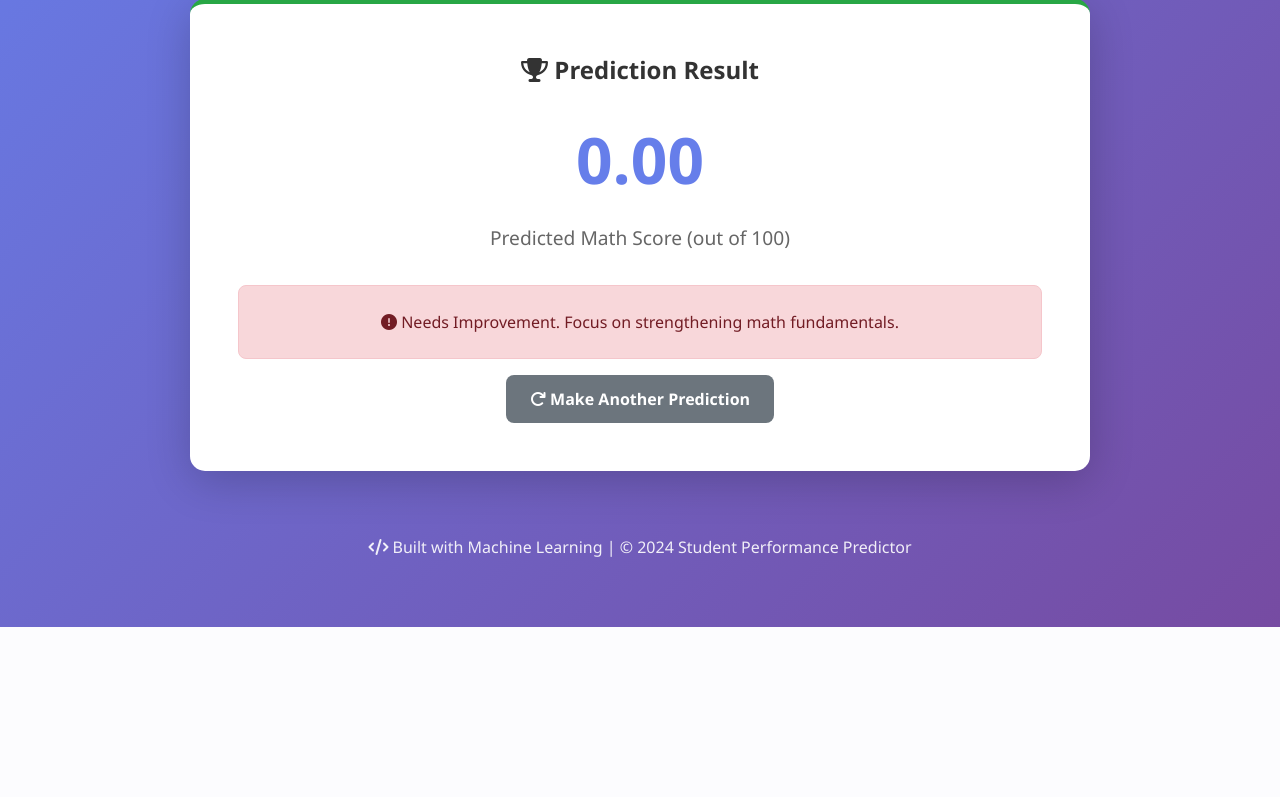
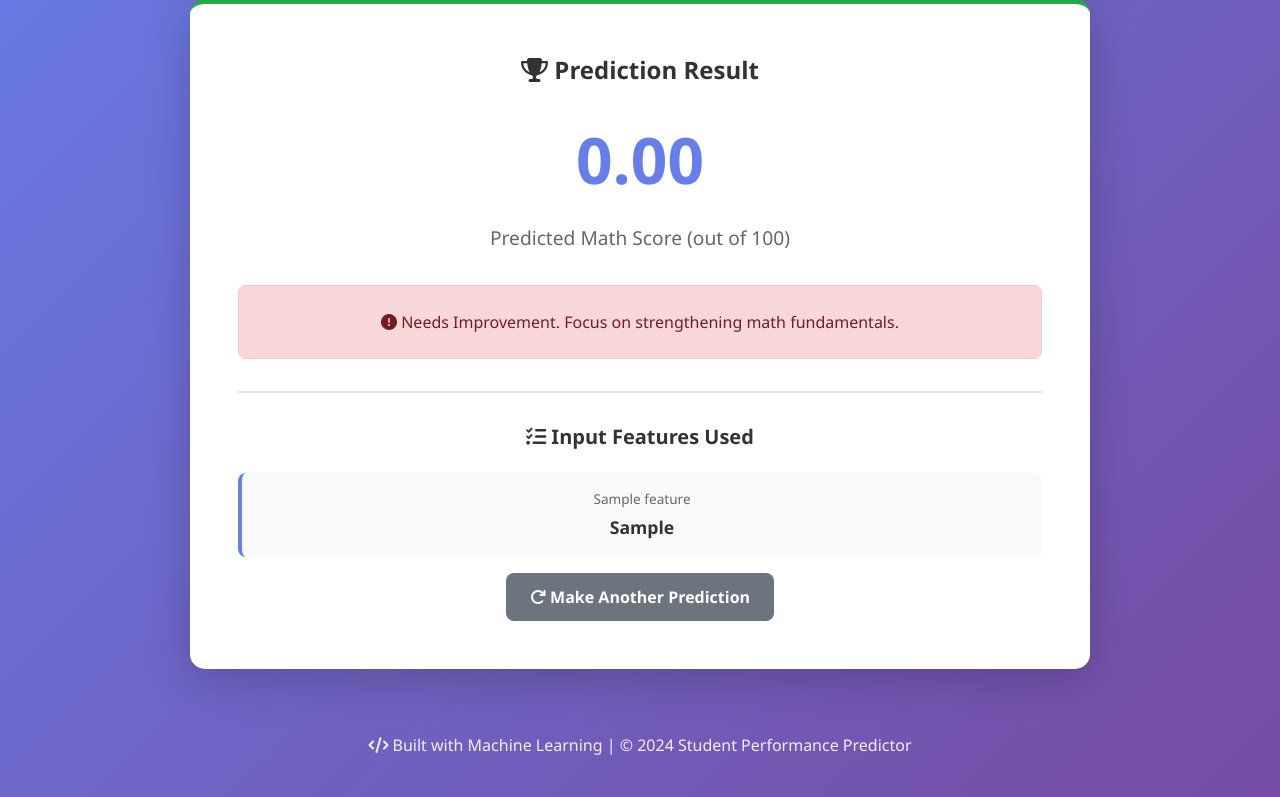
Before and after one commit to aishvadla/e2e-ml-student-perf, a Flask app: template templates/home.html in a window 1280 px wide. Shown: the part 261-1058 px from the top of the page. Before the commit the page ends 888 px from the top, so only its background shows below. Run offline with Flask 3, Linux system fonts and the light colour scheme; the template is opened without the code that fills it: most values are stand-ins (such as "Sample title", 1, 10 or a date in 2020).

Commit message:
improved UI/UX prediction interface

```diff
--- a/app.py
+++ b/app.py
@@ -48,22 +48,42 @@ def predict_datapoint():
              or the form for GET.
     """
     if request.method == "GET":
-        return render_template("home.html", results=None)
+        return render_template("home.html", results=None, features=None)
     else:
+        # Capture form data
+        gender = request.form.get("gender")
+        ethnicity = request.form.get("ethnicity")
+        parental_education = request.form.get("parental_level_of_education")
+        lunch = request.form.get("lunch")
+        test_prep = request.form.get("test_preparation_course")
+        reading_score = float(request.form.get("writing_score"))
+        writing_score = float(request.form.get("reading_score"))
+
+        # Create features dictionary for display
+        features = {
+            "Gender": gender.capitalize(),
+            "Ethnicity": ethnicity,
+            "Parental Education": parental_education.title(),
+            "Lunch Type": lunch.capitalize(),
+            "Test Preparation": test_prep.capitalize(),
+            "Reading Score": reading_score,
+            "Writing Score": writing_score,
+        }
+
         data = CustomData(
-            gender=request.form.get("gender"),
-            race_ethnicity=request.form.get("ethnicity"),
-            parental_level_of_education=request.form.get("parental_level_of_education"),
-            lunch=request.form.get("lunch"),
-            test_preparation_course=request.form.get("test_preparation_course"),
-            reading_score=float(request.form.get("writing_score")),
-            writing_score=float(request.form.get("reading_score")),
+            gender=gender,
+            race_ethnicity=ethnicity,
+            parental_level_of_education=parental_education,
+            lunch=lunch,
+            test_preparation_course=test_prep,
+            reading_score=reading_score,
+            writing_score=writing_score,
         )
 
         data_df = data.get_data_as_data_frame()
         prediction_pipeline = PredictPipeline()
         results = prediction_pipeline.predict(data_df)
-        return render_template("home.html", results=results[0])
+        return render_template("home.html", results=results[0], features=features)
 
 
 @app.route("/train", methods=["GET", "POST"])
--- a/templates/home.html
+++ b/templates/home.html
@@ -488,6 +488,29 @@
             </div>
             {% endif %}
 
+            <!-- Input Features Display -->
+            {% if features %}
+            <div style="margin-top: 2rem; padding-top: 2rem; border-top: 2px solid #e0e0e0;">
+                <h5 style="color: #333; font-weight: 600; margin-bottom: 1.5rem;">
+                    <i class="fas fa-list-check"></i> Input Features Used
+                </h5>
+                <div style="display: grid; grid-template-columns: repeat(auto-fit, minmax(200px, 1fr)); gap: 1rem;">
+                    {% for feature_name, feature_value in features.items() %}
+                    <div style="padding: 1rem; background-color: #f8f9fa; border-radius: 8px; border-left: 4px solid #667eea;">
+                        <div style="font-size: 0.85rem; color: #666; font-weight: 500; margin-bottom: 0.3rem;">{{ feature_name }}</div>
+                        <div style="font-size: 1.1rem; color: #333; font-weight: 600;">
+                            {% if feature_value is number %}
+                                {{ feature_value | int }}
+                            {% else %}
+                                {{ feature_value }}
+                            {% endif %}
+                        </div>
+                    </div>
+                    {% endfor %}
+                </div>
+            </div>
+            {% endif %}
+
             <form action="{{ url_for('predict_datapoint') }}" method="get">
                 <button type="submit" class="btn-reset">
                     <i class="fas fa-redo"></i> Make Another Prediction
```
